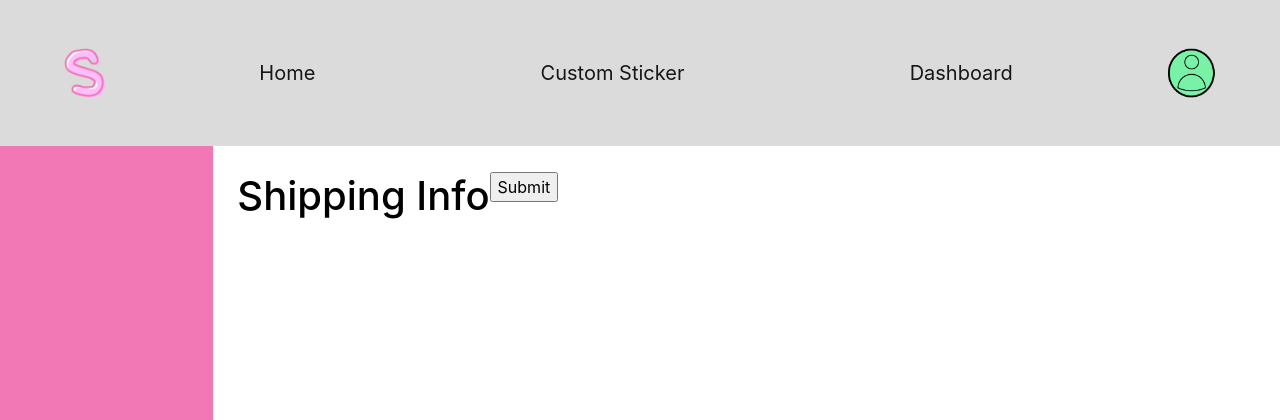
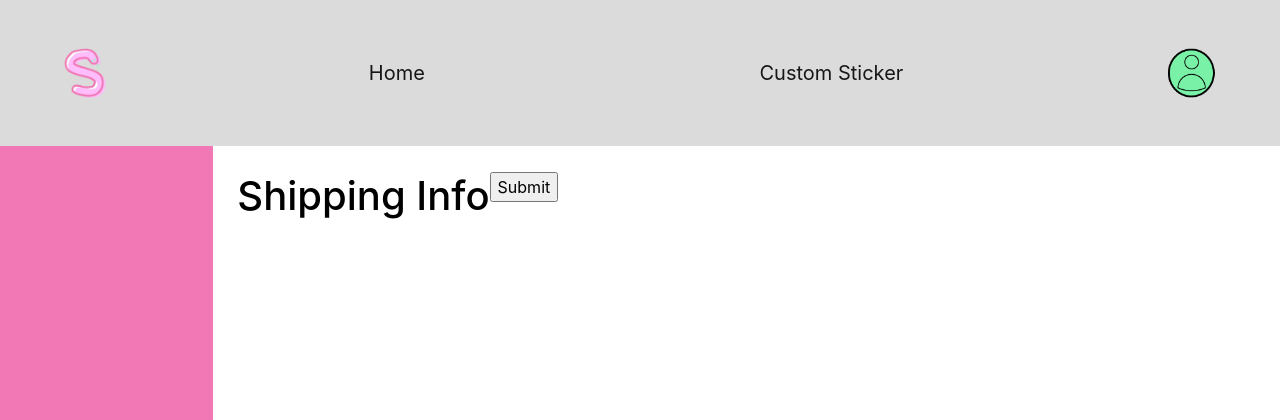
Before and after one commit to Emenopi/SuperSillyStickerz, a Django app: page /stickerz/billing/ in a window 1280 px wide. Shown: the top 420 px of the page. Run offline with Django 3.2, Linux system fonts and the light colour scheme; a user stored in the database is signed in; parts of the project's set-up code (start-up, migrations or seed data) failed here and were passed over; some libraries are stand-ins or nearby versions.

Commit message:
Remove extra dashboard link in header

```diff
--- a/templates/stickerz/base.html
+++ b/templates/stickerz/base.html
@@ -24,7 +24,6 @@
                 <a class="navbar-brand p-2" href="{% url 'stickerz:index' %}">Home</a>
                 <a class="navbar-brand p-2" href="{% url 'stickerz:custom_sticker' %}">Custom Sticker</a>
                 {% if user.is_authenticated %}
-                <a class="navbar-brand p-2" href="{% url 'stickerz:dashboard' %}">Dashboard</a>
                 <a class="fixed-right" href="{% url 'stickerz:dashboard' %}">
                     <img src="{% static '/images/account_logo.png' %}" height="50"/>
                 </a>
```
